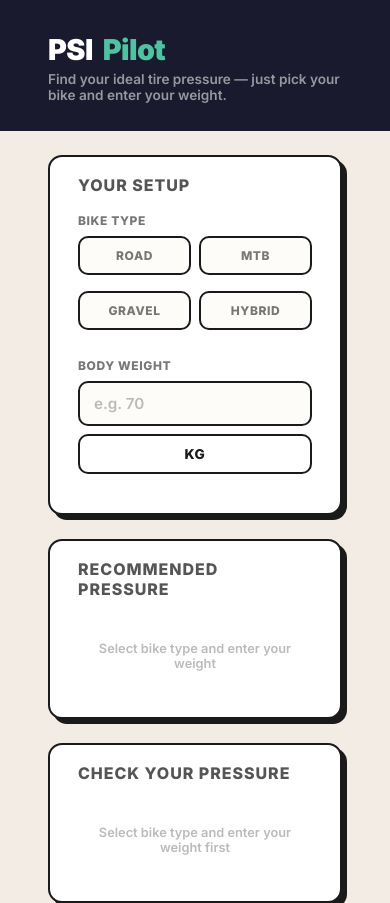
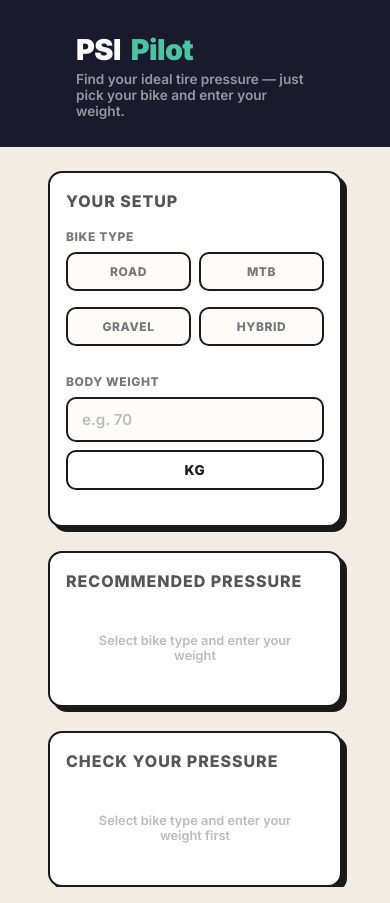
Before and after one commit to farhannazrull/vibedev-dul4t528, a plain HTML site: page index.html in a window 390 px wide. Drawn offline with Linux system fonts and the light colour scheme.

Commit message:
fix: align hero text with card content via hero-inner wrapper

```diff
--- a/index.html
+++ b/index.html
@@ -42,18 +42,18 @@
     border: 2px solid #1a1a1a;
     border-radius: 14px;
     box-shadow: 5px 5px 0 #1a1a1a;
-    padding: 24px 0 28px;
+    padding: 24px 28px;
     margin-top: 24px;
   }
   .card h2 {
     font-size: 1rem; font-weight: 800; text-transform: uppercase;
     letter-spacing: 0.06em; margin-bottom: 18px;
     color: #555;
-    padding: 0 28px;
   }
+  .hero-inner { padding: 0 28px; }
 
   /* ── Field ── */
-  .field { margin-bottom: 20px; padding: 0 28px; }
+  .field { margin-bottom: 20px; }
   .field:last-child { margin-bottom: 0; }
   .field label, .field-legend {
     display: block;
@@ -121,7 +121,6 @@
   /* ── Results ── */
   .psi-grid {
     display: grid; grid-template-columns: 1fr 1fr; gap: 16px;
-    padding: 0 28px;
   }
   .psi-box {
     background: #f8f5f0; border: 2px solid #1a1a1a; border-radius: 10px;
@@ -141,12 +140,12 @@
     font-size: 0.75rem; font-weight: 700; color: #999;
   }
   .psi-placeholder {
-    text-align: center; padding: 24px 28px;
+    text-align: center; padding: 24px 12px;
     font-size: 0.8rem; font-weight: 600; color: #bbb;
   }
 
   /* ── Bar ── */
-  .bar-section { margin-top: 20px; padding: 0 28px; }
+  .bar-section { margin-top: 20px; }
   .bar-section h3 {
     font-size: 0.65rem; font-weight: 800; text-transform: uppercase;
     letter-spacing: 0.06em; color: #999; margin-bottom: 10px;
@@ -190,7 +189,7 @@
   }
 
   /* ── Check ── */
-  .check-grid { display: grid; grid-template-columns: 1fr 1fr; gap: 16px; padding: 0 28px; }
+  .check-grid { display: grid; grid-template-columns: 1fr 1fr; gap: 16px; }
   .check-field { margin-bottom: 0; }
   .check-field label {
     font-size: 0.65rem; font-weight: 800; text-transform: uppercase;
@@ -234,7 +233,7 @@
   @media (max-width: 600px) {
     .radio-group { grid-template-columns: repeat(2, 1fr); }
     .psi-grid, .check-grid { grid-template-columns: 1fr; }
-    .card { padding: 18px 0 22px; }
+    .card { padding: 18px 16px; }
     .hero h1 { font-size: 1.8rem; }
   }
 
@@ -249,8 +248,10 @@
 
 <header class="hero">
   <div class="container">
-    <h1>PSI <span>Pilot</span></h1>
-    <p class="sub">Find your ideal tire pressure — just pick your bike and enter your weight.</p>
+    <div class="hero-inner">
+      <h1>PSI <span>Pilot</span></h1>
+      <p class="sub">Find your ideal tire pressure — just pick your bike and enter your weight.</p>
+    </div>
   </div>
 </header>
 
```
